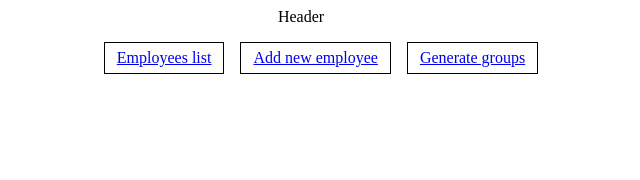
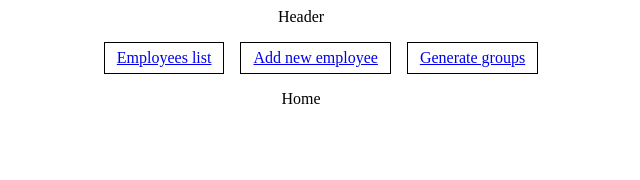
Before and after one commit to lbassin/react-santa, a React (Create React App) app: page / in a window 1280 px wide. Shown: the top 180 px of the page, without its empty margins (339-979 px from the left). Built offline with nearby package versions, Linux system fonts and the light colour scheme.

Commit message:
Not found

```diff
--- a/src/App.js
+++ b/src/App.js
@@ -1,8 +1,10 @@
 import React from 'react';
-import { BrowserRouter, Route } from 'react-router-dom';
+import { BrowserRouter, Route, Switch } from 'react-router-dom';
 import Header from "./components/Header";
 import HeaderNav from "./components/HeaderNav";
 import Employee from "./containers/Employee";
+import Home from "./containers/Home";
+import NotFound from "./components/NotFound";
 
 function App() {
     return (
@@ -10,7 +12,11 @@ function App() {
             <Header/>
             <BrowserRouter>
                 <HeaderNav/>
+                <Switch>
                     <Route path="/employee" component={Employee}/>
+                    <Route exact path="/" component={Home}/>
+                    <Route component={NotFound}/>
+                </Switch>
             </BrowserRouter>
         </React.Fragment>
     );
--- /dev/null
+++ b/src/components/NotFound.js
@@ -0,0 +1,11 @@
+import React from 'react';
+
+const textStyle = {
+    textAlign: 'center'
+};
+
+export default () => (
+    <React.Fragment>
+        <p style={textStyle}>Not Found</p>
+    </React.Fragment>
+)
--- /dev/null
+++ b/src/containers/Home.js
@@ -0,0 +1,19 @@
+import React from 'react';
+
+const textStyle = {
+    textAlign: 'center'
+};
+
+class Home extends React.Component {
+    render() {
+        return (
+            <React.Fragment>
+                <p style={textStyle}>
+                    Home
+                </p>
+            </React.Fragment>
+        )
+    }
+}
+
+export default Home;
--- a/src/containers/employee/EmployeeForm.js
+++ b/src/containers/employee/EmployeeForm.js
@@ -10,7 +10,7 @@ class EmployeeForm extends React.Component {
         super(props);
 
         this.state = {
-            test: '',
+            name: '',
             role: ''
         }
     }
```
Lines whose indentation alone changed are shown as unchanged.
